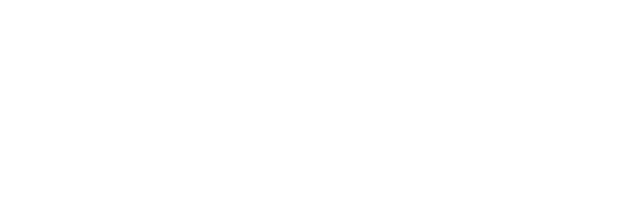
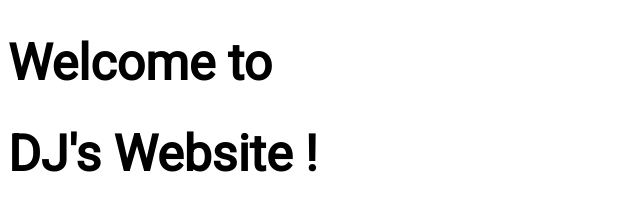
Before and after one commit to Tamim0133/my-portfolio, a plain HTML site: page index.html in a window 1280 px wide. Shown: the whole page, without its empty margins (0-640 px from the left). Drawn offline with Linux system fonts and the light colour scheme.

Commit message:
first commit

```diff
--- a/index.html
+++ b/index.html
@@ -5,9 +5,14 @@
     <meta http-equiv="X-UA-Compatible" content="IE=edge">
     <meta name="viewport" content="width=device-width, initial-scale=1.0">
     <title>My Portfolio</title>
+    <link rel="preconnect" href="https://fonts.googleapis.com">
+    <link rel="preconnect" href="https://fonts.gstatic.com" crossorigin>
+    <link href="https://fonts.googleapis.com/css2?family=Roboto&display=swap" rel="stylesheet">
     <link rel="stylesheet" href="style.css">
 </head>
 <body>
+    <h1>Welcome to </h1>
+    <h1>DJ's Website ! </h1>
 
 </body>
 </html>
--- a/style.css
+++ b/style.css
@@ -0,0 +1,3 @@
+body{font-family: 'Roboto', sans-serif;
+}
+h1{font-size: 50px;}
```
Also changed, not shown: images/dream-bg.png (added), images/exp-bg.png (added), images/jhankar.png (added), images/jhankar2.png (added), images/my-bg.png (added), images/my-bg01.png (added), images/my-bg02.png (added), images/my-bg03.jpg (added), images/my-bg2.png (added), images/my-bg34.png (added), images/top-banner.png (added).
